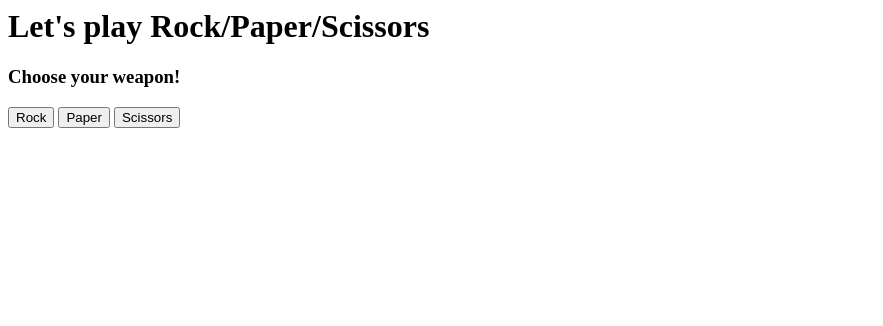
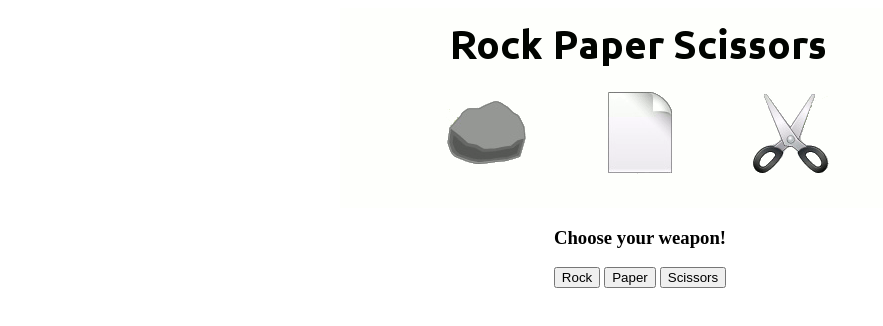
Before and after one commit to SarahPitts/RockPaperScissors, a plain HTML site: page index.html in a window 1280 px wide. Shown: the whole page, without its empty margins (0-883 px from the left). Drawn offline with Linux system fonts and the light colour scheme.

Commit message:
adds styling and images

```diff
--- a/index.html
+++ b/index.html
@@ -3,8 +3,10 @@
 <title>Rock-Paper-Sissors Game</title>
 </head>
 <body>
-
-<h1>Let's play Rock/Paper/Scissors</h1>
+<div id="header" align="center">
+<img src="images/RockPaperScissorsTitle.gif" alt="Rock Paper Scissors"  width="600" height="200"/>
+</div>
+<div id="wrapper" align="center">
 <h3> Choose your weapon! </h3>
 <p>
 <button onclick="PlayGame('Rock')">Rock</button>
@@ -15,6 +17,7 @@
 <button onclick="Score()">Score so far</button>
 -->
 <div id="GameScores" style="font-size:1.3em"></div>
+</div>
 <script src="script.js"></script>
 </body>
 </html>
```
Also changed, not shown: images/RockPaperScissorsTitle.gif (added), images/RockPaperScissorsTitle.jpg (added), images/paper.gif (added), images/paper.jpg (added), images/rock.gif (added), images/rock.jpg (added), images/scissors.gif (added), images/scissors.jpg (added), 1 other file.
